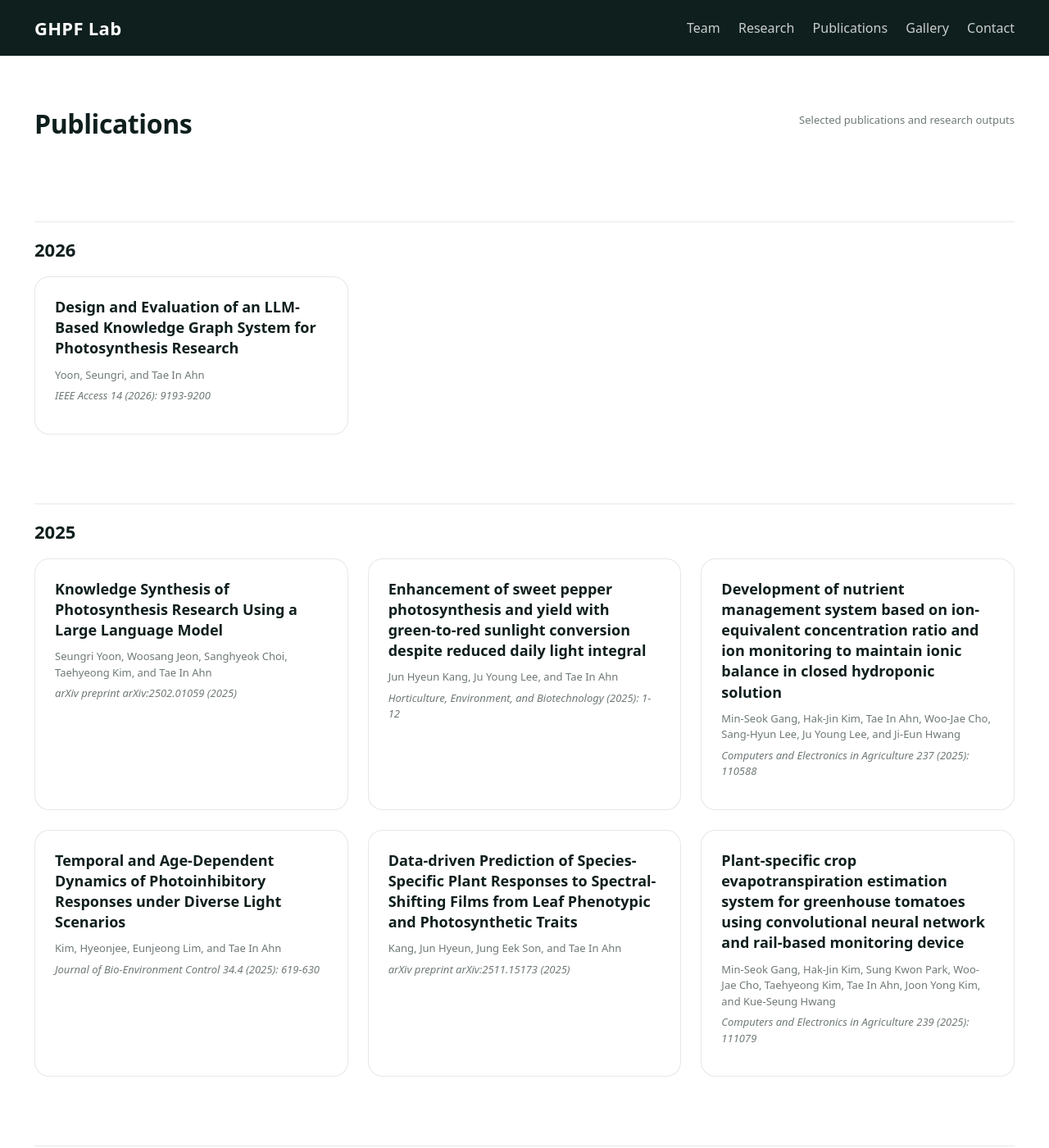
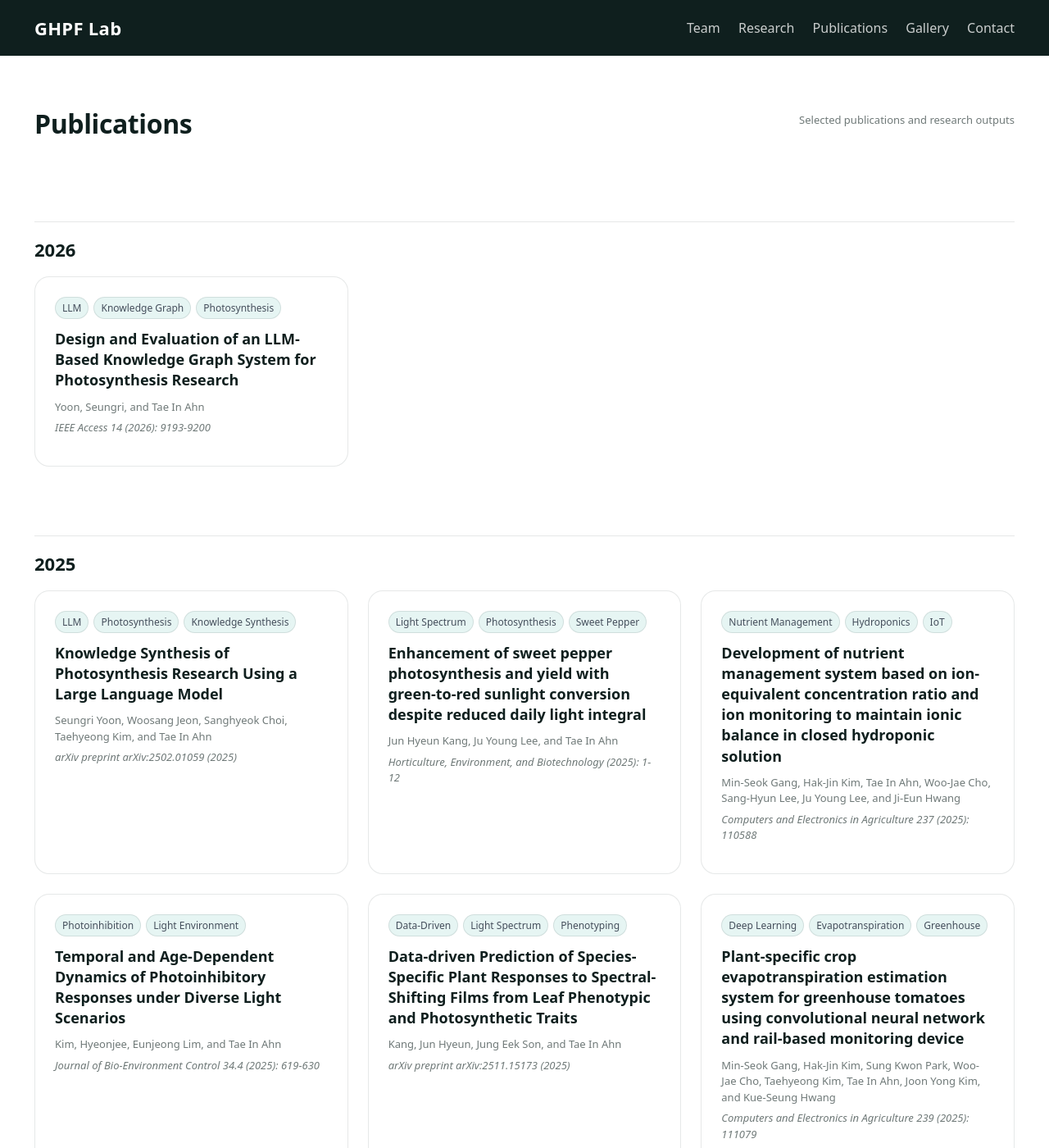
Before and after one commit to evergreendasol/Trial-2-lab-web, a Jekyll site: the page built from publications.md, in a window 1280 px wide and 1400 px high. Shown: the whole window at 82% size. Built offline with Jekyll 4.4.1, drawn with Linux system fonts in a browser that asks for light colours; some of the changed text lies outside the part shown.

Commit message:
Add keyword badges to publication cards
- Added tags to each publication in publications.yml
  (e.g. LLM, Computer Vision, Photosynthesis, Greenhouse, etc.)
- Render tags as small badges on each pub-card, matching
  the gallery card badge style
- Added pub-card__tags flex container for badge layout

https://claude.ai/code/session_01TmRjvzfDazRavAh5211o6j

```diff
--- a/_data/publications.yml
+++ b/_data/publications.yml
@@ -4,6 +4,7 @@
   venue: "IEEE Access 14 (2026): 9193-9200"
   doi: ""
   arxiv: ""
+  tags: ["LLM", "Knowledge Graph", "Photosynthesis"]
 
 - year: 2025
   authors: "Min-Seok Gang, Hak-Jin Kim, Sung Kwon Park, Woo-Jae Cho, Taehyeong Kim, Tae In Ahn, Joon Yong Kim, and Kue-Seung Hwang"
@@ -11,6 +12,7 @@
   venue: "Computers and Electronics in Agriculture 239 (2025): 111079"
   doi: ""
   arxiv: ""
+  tags: ["Deep Learning", "Evapotranspiration", "Greenhouse"]
 
 - year: 2025
   authors: "Kang, Jun Hyeun, Jung Eek Son, and Tae In Ahn"
@@ -18,6 +20,7 @@
   venue: "arXiv preprint arXiv:2511.15173 (2025)"
   doi: ""
   arxiv: "2511.15173"
+  tags: ["Data-Driven", "Light Spectrum", "Phenotyping"]
 
 - year: 2025
   authors: "Kim, Hyeonjee, Eunjeong Lim, and Tae In Ahn"
@@ -25,6 +28,7 @@
   venue: "Journal of Bio-Environment Control 34.4 (2025): 619-630"
   doi: ""
   arxiv: ""
+  tags: ["Photoinhibition", "Light Environment"]
 
 - year: 2025
   authors: "Min-Seok Gang, Hak-Jin Kim, Tae In Ahn, Woo-Jae Cho, Sang-Hyun Lee, Ju Young Lee, and Ji-Eun Hwang"
@@ -32,6 +36,7 @@
   venue: "Computers and Electronics in Agriculture 237 (2025): 110588"
   doi: ""
   arxiv: ""
+  tags: ["Nutrient Management", "Hydroponics", "IoT"]
 
 - year: 2025
   authors: "Jun Hyeun Kang, Ju Young Lee, and Tae In Ahn"
@@ -39,6 +44,7 @@
   venue: "Horticulture, Environment, and Biotechnology (2025): 1-12"
   doi: ""
   arxiv: ""
+  tags: ["Light Spectrum", "Photosynthesis", "Sweet Pepper"]
 
 - year: 2025
   authors: "Seungri Yoon, Woosang Jeon, Sanghyeok Choi, Taehyeong Kim, and Tae In Ahn"
@@ -46,6 +52,7 @@
   venue: "arXiv preprint arXiv:2502.01059 (2025)"
   doi: ""
   arxiv: "2502.01059"
+  tags: ["LLM", "Photosynthesis", "Knowledge Synthesis"]
 
 - year: 2024
   authors: "Tae In Ahn, Jung-Seok Yang, Yong-Hoon Im, Young Jik Youn, Dahae Kim, and Ju Young Lee"
@@ -53,6 +60,7 @@
   venue: "Journal of Cleaner Production 482 (2024): 144127"
   doi: ""
   arxiv: ""
+  tags: ["Greenhouse", "Effluent", "Sustainability"]
 
 - year: 2024
   authors: "Seungri Yoon, Yeyeong Lee, Eunkyu Jung, and Tae In Ahn"
@@ -60,6 +68,7 @@
   venue: "Journal of Bio-Environment Control 33.2 (2024): 120-128"
   doi: ""
   arxiv: ""
+  tags: ["AI", "Image Generation"]
 
 - year: 2024
   authors: "Seungri Yoon, Minju Shin, Jin Hyun Kim, Ho Jeong Jeong, Junyoung Park, and Tae In Ahn"
@@ -67,6 +76,7 @@
   venue: "Journal of Bio-Environment Control 33.1 (2024): 63-70"
   doi: ""
   arxiv: ""
+  tags: ["Computer Vision", "Phenotyping"]
 
 - year: 2024
   authors: "Seungri Yoon, Yunseong Cho, Minju Shin, Mi Young Lin, Dahae Kim, and Tae In Ahn"
@@ -74,6 +84,7 @@
   venue: "Journal of Bio-Environment Control 33.4 (2024): 352-360"
   doi: ""
   arxiv: ""
+  tags: ["Computer Vision", "AI", "Melon"]
 
 - year: 2023
   authors: "Seungri Yoon, Minju Shin, Jin Hyun Kim, Ji Wong Bang, Ho Jeong Jeong, and Tae In Ahn"
@@ -81,6 +92,7 @@
   venue: "Journal of Bio-Environment Control 32.4 (2023): 456-465"
   doi: ""
   arxiv: ""
+  tags: ["Computer Vision", "Fruit Modeling", "Melon"]
 
 - year: 2023
   authors: "Jun Hyeun Kang, Hyo In Yoon, Jaewoo Kim, Tae In Ahn, and Jung Eek Son"
@@ -88,6 +100,7 @@
   venue: "Scientia Horticulturae 311 (2023): 111806"
   doi: ""
   arxiv: ""
+  tags: ["Ray Tracing", "Light Spectrum", "Kale"]
 
 - year: 2023
   authors: "Seungri Yoon, Jin Hyun Kim, Minju Shin, Dongpil Kim, Ji Wong Bang, Ho Jeong Jeong, and Tae In Ahn"
@@ -95,6 +108,7 @@
   venue: "Journal of Bio-Environment Control 32.1 (2023): 48-56"
   doi: ""
   arxiv: ""
+  tags: ["Thermal Analysis", "Greenhouse", "Light Environment"]
 
 - year: 2022
   authors: "Taewon Moon, Dongpil Kim, Sungmin Kwon, Tae In Ahn, and Jung Eek Son"
@@ -102,6 +116,7 @@
   venue: "Sensors 22.20 (2022): 7728"
   doi: ""
   arxiv: ""
+  tags: ["Deep Learning", "Non-Destructive", "Monitoring"]
 
 - year: 2022
   authors: "Tae In Ahn, and Jung Eek Son"
@@ -109,3 +124,4 @@
   venue: "Horticulturae 8.4 (2022): 295"
   doi: ""
   arxiv: ""
+  tags: ["Nutrient Management", "Hydroponics", "Sweet Pepper"]
--- a/assets/css/site.css
+++ b/assets/css/site.css
@@ -1316,6 +1316,13 @@ a:hover{color:var(--accent)}
   padding:24px;
 }
 
+.pub-card__tags{
+  display:flex;
+  flex-wrap:wrap;
+  gap:6px;
+  margin-bottom:12px;
+}
+
 .pub-card__title{
   font-size:16px;
   font-weight:700;
--- a/publications.md
+++ b/publications.md
@@ -31,6 +31,11 @@ title: Publications
   {% endif %}
 
     <div class="card pub-card">
+      {% if pub.tags.size > 0 %}
+      <div class="pub-card__tags">
+        {% for tag in pub.tags %}<span class="badge">{{ tag }}</span>{% endfor %}
+      </div>
+      {% endif %}
       <h3 class="pub-card__title">{{ pub.title }}</h3>
       <p class="pub-card__authors">{{ pub.authors }}</p>
       <p class="pub-card__venue">{{ pub.venue }}</p>
```
